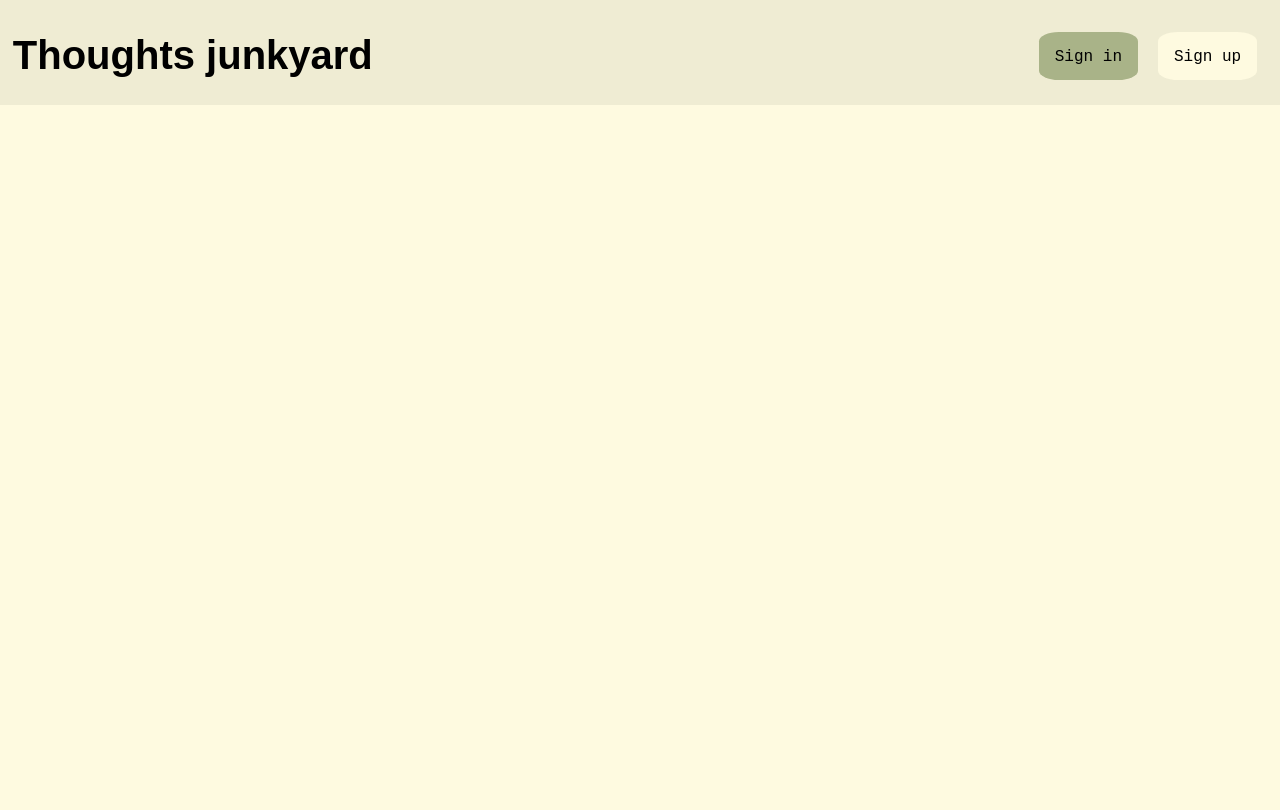
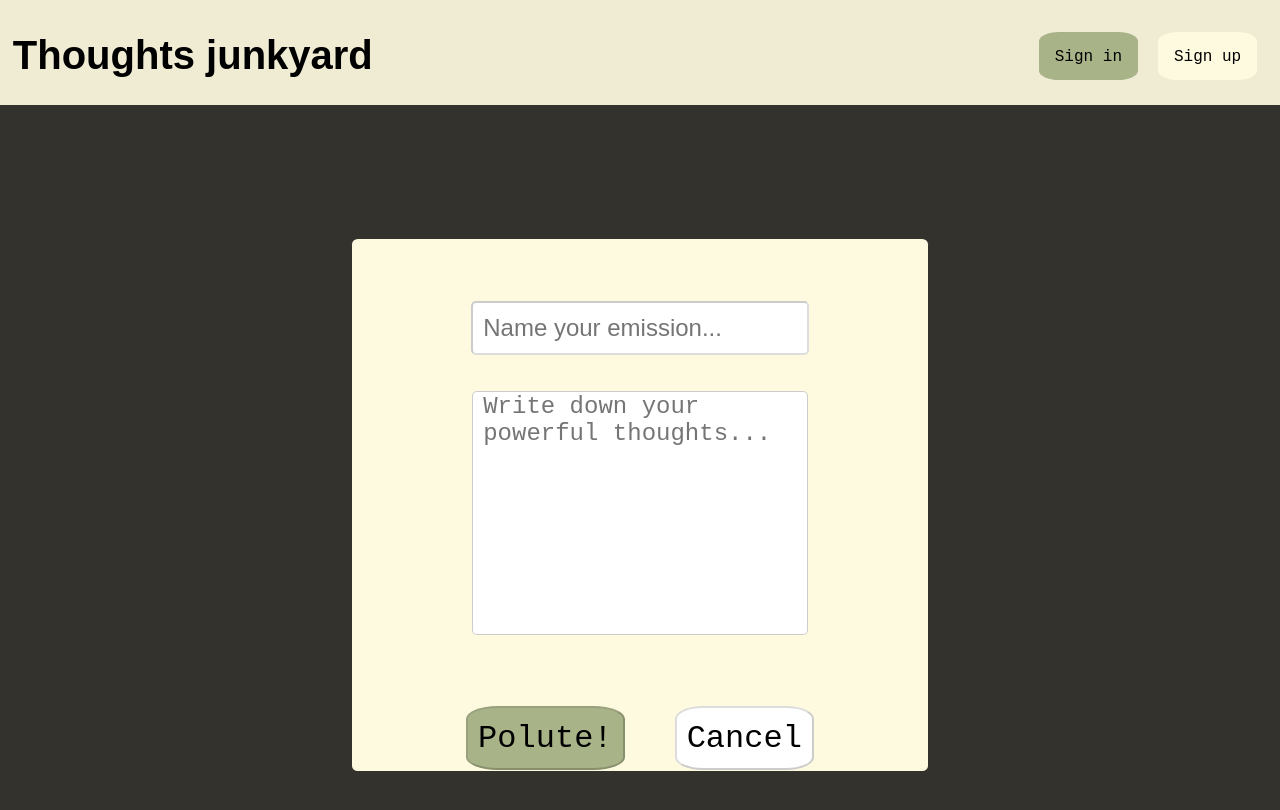
Before and after one commit to PetProjectEP/Fronted, a Vue app: page /create-post in a window 1280 px wide. Shown: the top 810 px of the page. Built offline with nearby package versions, Linux system fonts and the light colour scheme.

Commit message:
Added layout for post creation's view

```diff
--- a/src/router/index.js
+++ b/src/router/index.js
@@ -2,6 +2,7 @@ import { createRouter, createWebHistory } from 'vue-router'
 import FeedView from '../views/FeedView.vue'
 import SignUp from '../views/SignUpView.vue';
 import SignInView from '../views/SignInView.vue';
+import CreatePostView from '../views/CreatePostView.vue';
 
 const router = createRouter({
   history: createWebHistory(import.meta.env.BASE_URL),
@@ -20,6 +21,11 @@ const router = createRouter({
       path: '/sign-in',
       name: 'signIn',
       component: SignInView
+    },
+    {
+      path: '/create-post',
+      name: 'createPost',
+      component: CreatePostView
     }
   ]
 })
--- /dev/null
+++ b/src/views/CreatePostView.vue
@@ -0,0 +1,94 @@
+<script setup>
+  import router from '@/router'
+  import { ref, onMounted } from 'vue'
+
+  const title = ref("")
+  const text = ref("")
+
+  const signInWindow = ref(null)
+  onMounted(() => signInWindow.value?.scrollIntoView({ behavior: 'smooth' }))
+
+
+</script>
+
+<template>
+  <div class="modal-overlay">
+    <div class="modal-window" ref="signInWindow">
+      <div class="content">
+        <div class="inputs">
+          <input v-model="title" placeholder="Name your emission..."/>
+          <textarea v-model="text" placeholder="Write down your powerful thoughts..."/>
+        </div>
+        <div class="buttons">
+          <button class="submit-button" @click="submitData()">Polute!</button>
+          <button class="cancel-button" @click="router.push('/')">Cancel</button>
+        </div>
+      </div>
+    </div>
+  </div>
+</template>
+
+<style scoped>
+  .modal-window {
+    border-radius: 1%;
+    padding: 2% 5%;
+    height: 60%;
+    width: 35%;
+    background-color: rgb(254, 250, 224);
+    display: flex;
+  }
+
+  .content {
+    margin: auto;
+    justify-self: center;
+    align-self: center;
+  }
+
+  .inputs {
+    width: 100%;
+    text-align: center;
+  }
+
+  input {
+    font-size: 24px;
+    border-radius: 5px;
+    border-color: rgba(0, 0, 0, 0.2);
+    width: 70%;
+    height: 2em;
+    margin: 1.5em 0 0 0;
+    padding: 1px 10px;
+  }
+
+  textarea {
+    font-size: 24px;
+    border-radius: 5px;
+    border-color: rgba(0, 0, 0, 0.2);
+    width: 70%;
+    height: 10em;
+    margin: 1.5em 0 0 0;
+    padding: 1px 10px;
+    resize: none;
+  }
+
+  .buttons {
+    width: 100%;
+    display: flex;
+    align-items: center;
+    justify-content: space-evenly;
+    margin: 15% 0 10%;
+  }
+
+  .submit-button {
+    font-size: 32px;
+    height: 2em;
+    padding: 10px;
+    background-color: var(--confirm-color);
+  }
+
+  .cancel-button {
+    font-size: 32px;
+    height: 2em;
+    padding: 10px;
+    background-color: rgb(255, 255, 255);
+  }
+</style>
```
Also changed, not shown: src/views/FeedView.vue (+2 -1 lines).
